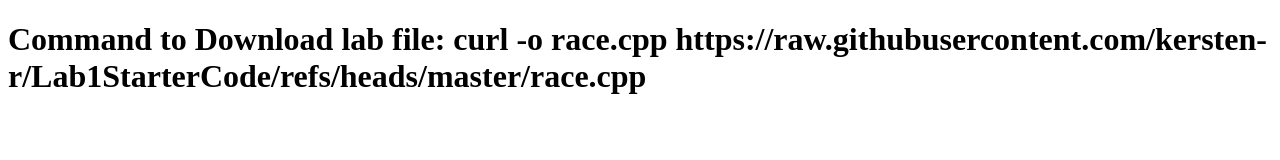
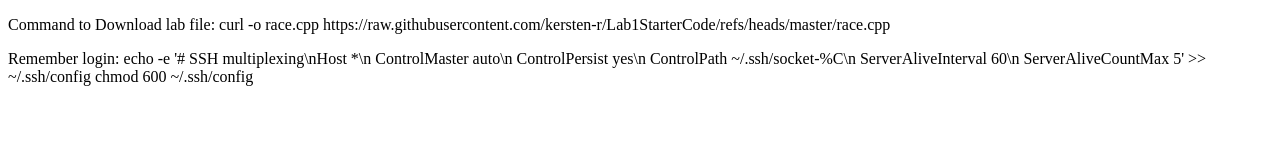
Before and after one commit to kersten-r/Lab1StarterCode, a plain HTML site: page index.html in a window 1280 px wide. Drawn offline with Linux system fonts and the light colour scheme.

Commit message:
Add website

```diff
--- a/index.html
+++ b/index.html
@@ -6,6 +6,12 @@
     <title>Basic Example</title>
 </head>
 <body>
-<h1>Command to Download lab file: curl -o race.cpp https://raw.githubusercontent.com/kersten-r/Lab1StarterCode/refs/heads/master/race.cpp</h1>
+<p>Command to Download lab file: curl -o race.cpp https://raw.githubusercontent.com/kersten-r/Lab1StarterCode/refs/heads/master/race.cpp</p>
+<p> Remember login:
+
+    echo -e '# SSH multiplexing\nHost *\n  ControlMaster auto\n  ControlPersist yes\n   ControlPath ~/.ssh/socket-%C\n  ServerAliveInterval 60\n  ServerAliveCountMax 5' >> ~/.ssh/config
+
+    chmod 600 ~/.ssh/config
+</p>
 </body>
 </html>
```
